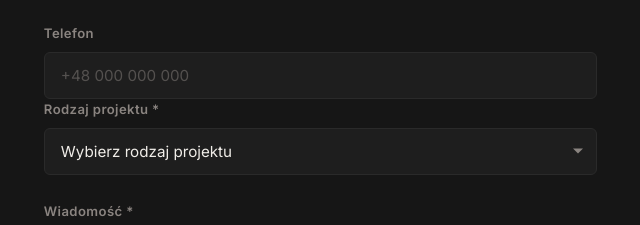
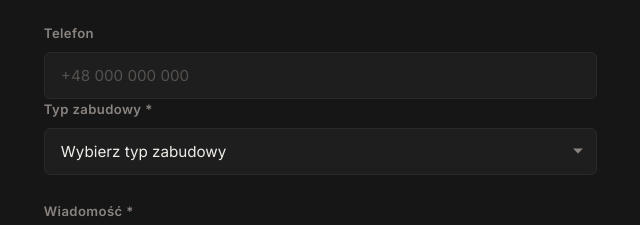
Before and after one commit to furnitureboardform/furniture-board-portfolio, a website built with Vite: page index.html in a window 1280 px wide. Shown: the part 4749-4974 px from the top of the page, 610-1250 px from the left. Built offline with nearby package versions, Linux system fonts and the light colour scheme.

Commit message:
change contact form, type

```diff
--- a/index.html
+++ b/index.html
@@ -246,10 +246,10 @@
               <input class="form__input" type="tel" id="phone" name="phone" placeholder="+48 000 000 000" />
             </div>
             <div class="form__group">
-              <label class="form__label" for="projectType">Rodzaj projektu *</label>
+              <label class="form__label" for="projectType">Typ zabudowy *</label>
               <div class="form__select-wrap">
                 <select class="form__input form__select" id="projectType" name="projectType" required>
-                  <option value="">Wybierz rodzaj projektu</option>
+                  <option value="">Wybierz typ zabudowy</option>
                   <option value="kuchnia">Kuchnia</option>
                   <option value="szafa">Szafa</option>
                   <option value="garderoba">Garderoba</option>
```
